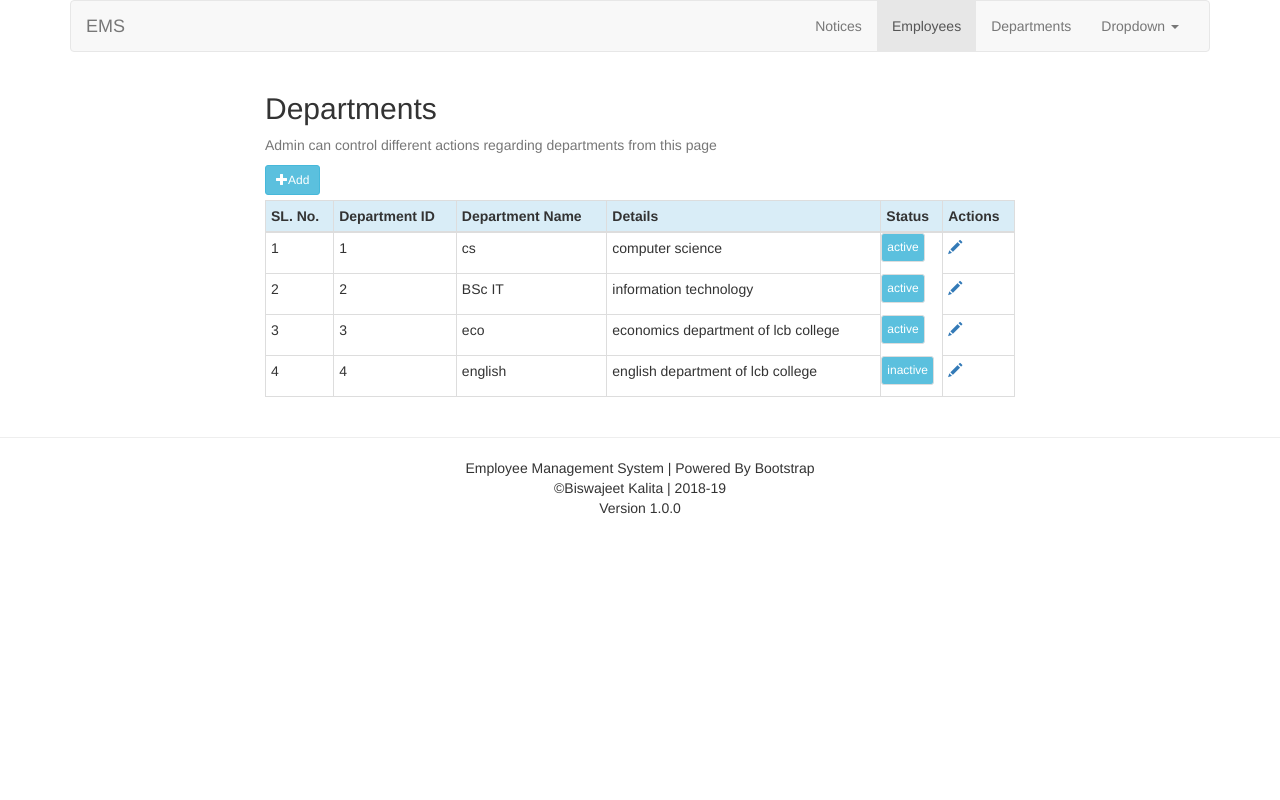
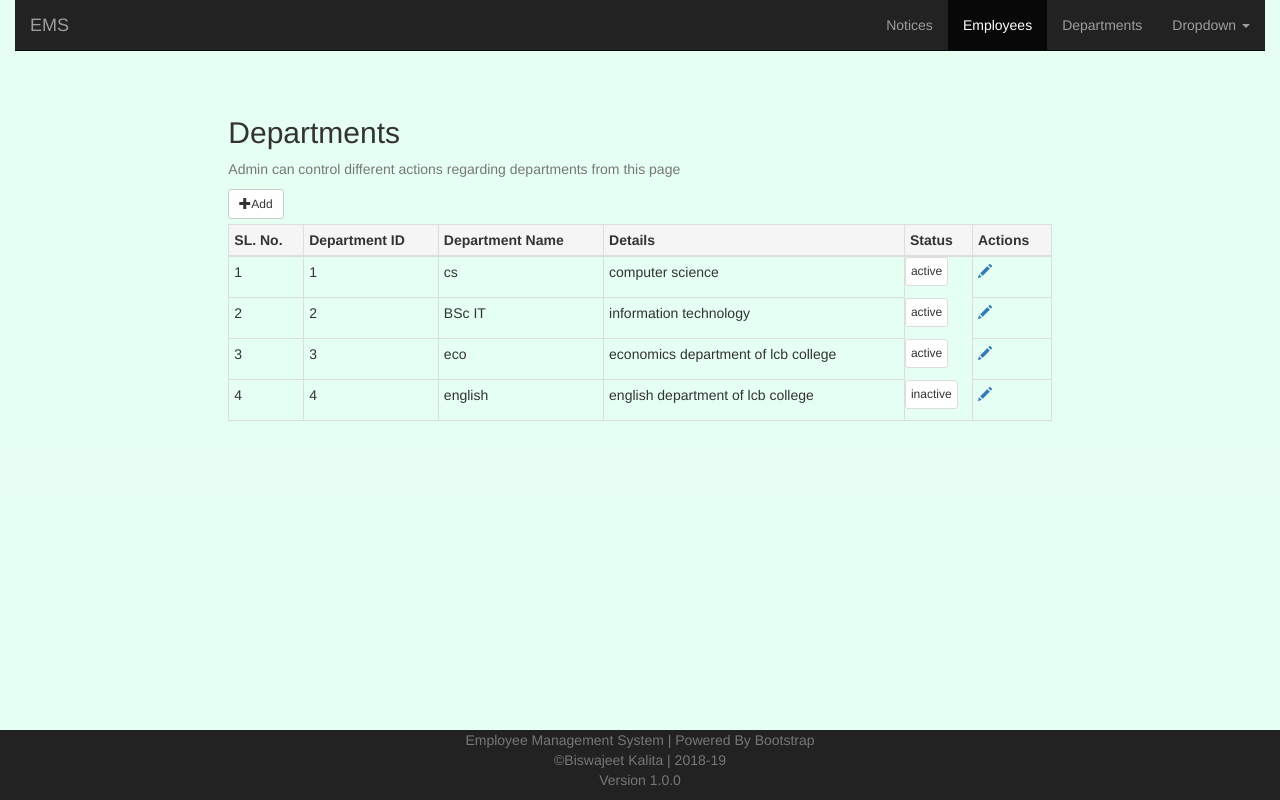
Before and after one commit to ro1f12/proj, a PHP site: page /proj/admin/departments.php in a window 1280 px wide. Run offline with PHP 8.4, Linux system fonts and the light colour scheme; data comes from the database, SQL or seed files in the repository; some libraries are stand-ins or nearby versions.

Commit message:
UI improved

```diff
--- a/admin/departments.php
+++ b/admin/departments.php
@@ -6,11 +6,11 @@
 <h2>Departments</h2>
   <p class="text-muted">Admin can control different actions regarding departments from this page </p>
     <div style="padding-bottom: 5px;">
-        <a href="add_dept.php" class="btn btn-info btn-sm"><span class="glyphicon glyphicon-plus" aria-hidden="true"></span>Add</a>
+        <a href="add_dept.php" class="btn btn-default btn-sm"><span class="glyphicon glyphicon-plus" aria-hidden="true"></span>Add</a>
     </div>
   <table class="table table-responsive table-hover table-bordered table-condensed">
     <thead>
-      <tr class="active info">
+      <tr class="active">
         <th>SL. No.</th>
         <th>Department ID</th>
         <th>Department Name</th>
@@ -33,7 +33,7 @@
 					<td>" . $row['dept_id'] . "</td>
 					<td>" . $row['dept_name'] . "</td>
 					<td><p>" . $row['dept_detail'] . "</p></td>
-					<td class='btn btn-primary btn-sm btn-info'>" . $row['status'] . "</td>
+					<td class='btn btn-default btn-sm'>" . $row['status'] . "</td>
 					<td><a href='edit_dept.php?dept_id=".$row['dept_id']."'><span class='glyphicon glyphicon-pencil' aria-hidden='true'></span></a></td>
 					<tr>";
         $i++;
@@ -50,5 +50,5 @@
 </div>
 
 
-<hr>
+
 <?php require_once '../includes/footer.php';?>
--- a/includes/admin_nav.php
+++ b/includes/admin_nav.php
@@ -1,4 +1,4 @@
-<nav class="navbar navbar-default">
+<nav class="navbar navbar-static-top navbar-inverse">
     <div class="container-fluid">
         <div class="navbar-header">
             <button type="button" class="navbar-toggle collapsed" data-toggle="collapse" data-target="#bs-example-navbar-collapse-1">
@@ -13,8 +13,8 @@
 
         <div class="collapse navbar-collapse" id="bs-example-navbar-collapse-1">
             <ul class="nav navbar-nav navbar-right">
-                <li class="active"><a href="#">Employees</a></li>
-                <li><a href="#">Departments</a></li>
+                <li class="active"><a href="http://localhost/proj/admin/employees.php">Employees</a></li>
+                <li><a href="http://localhost/proj/admin/departments.php">Departments</a></li>
                 <li class="dropdown">
                     <a href="#" class="dropdown-toggle" data-toggle="dropdown" role="button" aria-expanded="false">Dropdown <span class="caret"></span></a>
                     <ul class="dropdown-menu" role="menu">
@@ -35,3 +35,4 @@
         </div>
     </div>
 </nav>
+<marquee direction="up" width="100%" scrolldelay="300" behavior="sliding" class="text-center"><strong>Admin Dashboard</strong></marquee>
--- a/includes/footer.php
+++ b/includes/footer.php
@@ -1,12 +1,17 @@
-</div>
-<div class="footer">
-    <div class="container">
-        <p class="text-center">
+
+<div class="container-fluid">
+    <div class="nav navbar-fixed-bottom navbar-inverse" style="padding-bottom: 0px; max-height: fit-content;">
+        <div class="container">
+        <p class="text-center text-muted" style="">
             Employee Management System | Powered By Bootstrap<br/>
             &copy;Biswajeet Kalita | 2018-19<br/>
             Version 1.0.0
         </p>
+        </div>
     </div>
+    </div>
+
+</div>
 </div>
 <script src="https://ajax.googleapis.com/ajax/libs/jquery/3.3.1/jquery.min.js"></script>
 <script src="../bootstrap/js/bootstrap.js"></script>
--- a/includes/header.php
+++ b/includes/header.php
@@ -7,6 +7,13 @@
     <link rel="stylesheet" href="../bootstrap/css/bootstrap.css">
     <link rel="stylesheet" href="https://bootswatch.com/3/flatly/bootstrap.min.css">
     <title>EMS | user login</title>
+    <style>
+        #grad{
+            height: 100%;
+            background: #e6fff2; /* For browsers that do not support gradients */
+            background: linear-gradient(#e6fff2, #e6fff4); /* Standard syntax (must be last) */
+        }
+    </style>
 </head>
-<body>
-<div class="container">
+<body id="grad">
+<div class="container-fluid" id="">
```
Also changed, not shown: admin/employees.php (+60 -0 lines).
